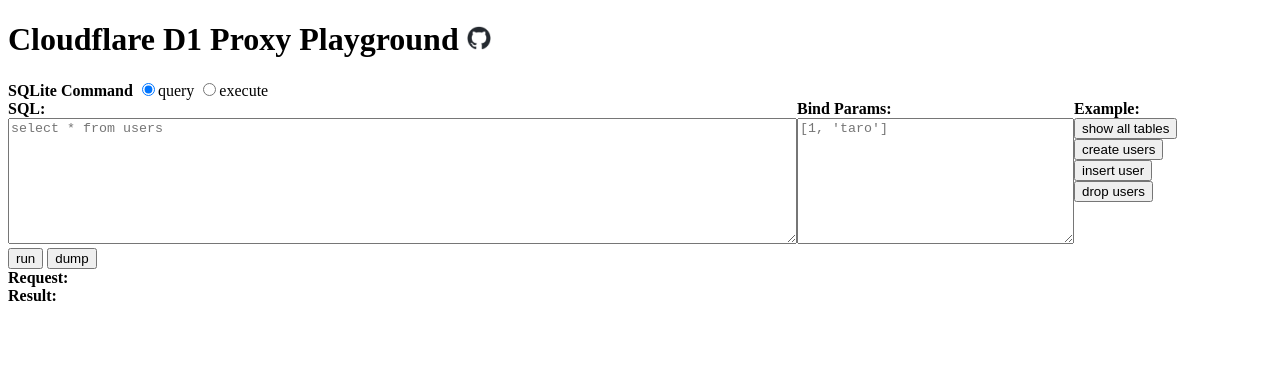
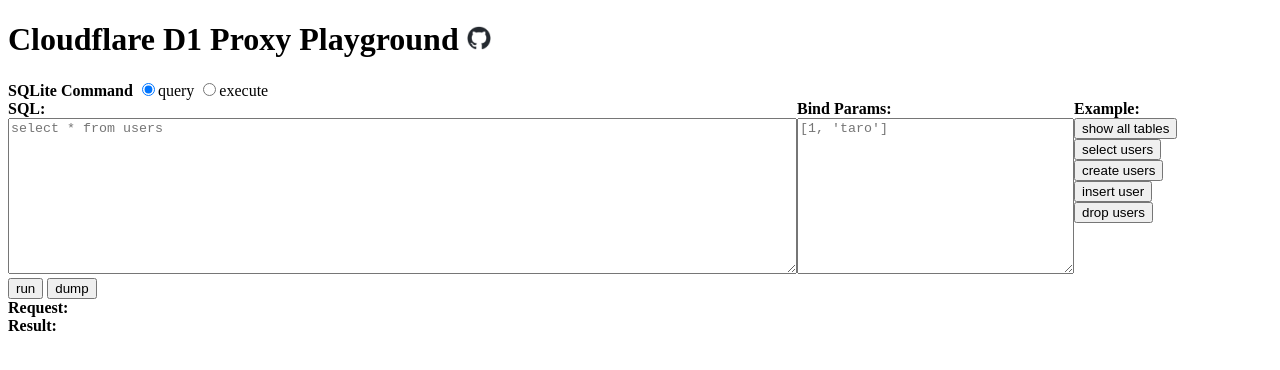
Before and after one commit to dyn-do/kit-d1-proxy, a SvelteKit app: page / in a window 1280 px wide. Shown: the top 370 px of the page. Built offline with nearby package versions, Linux system fonts and the light colour scheme.

Commit message:
例追加

```diff
--- a/src/routes/+page.svelte
+++ b/src/routes/+page.svelte
@@ -24,6 +24,11 @@
             name: "show all tables",
             command: Command.QUERY,
             sql: "select name from sqlite_master where type='table';",
+        },
+        {
+            name: "select users",
+            command: Command.QUERY,
+            sql: "select * from users;",
         },
         {
             name: "create users",
@@ -158,7 +163,7 @@
     <div>
         <span class="title">SQL:</span><br />
         <textarea
-            rows="8"
+            rows="10"
             cols="96"
             bind:this={txtSql}
             placeholder="select * from users"
@@ -167,7 +172,7 @@
     <div>
         <span class="title">Bind Params:</span><br />
         <textarea
-            rows="8"
+            rows="10"
             cols="32"
             bind:this={txtParams}
             placeholder="[1, 'taro']"
```
